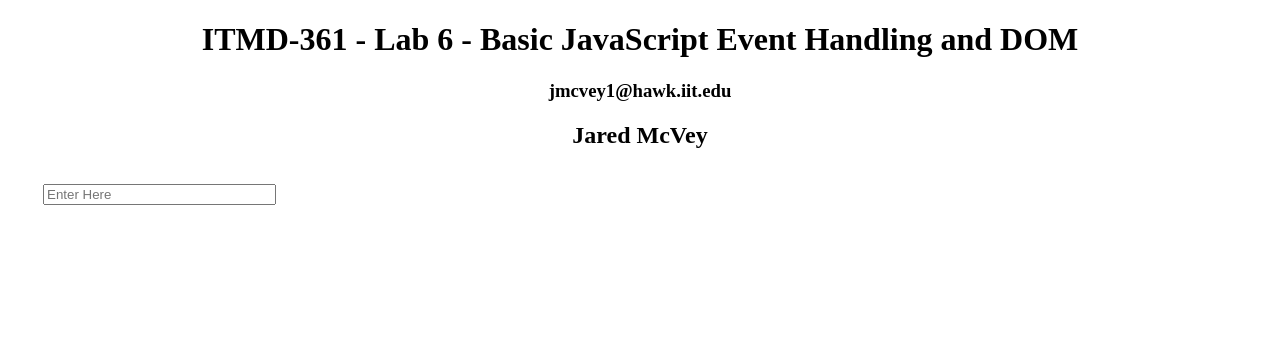
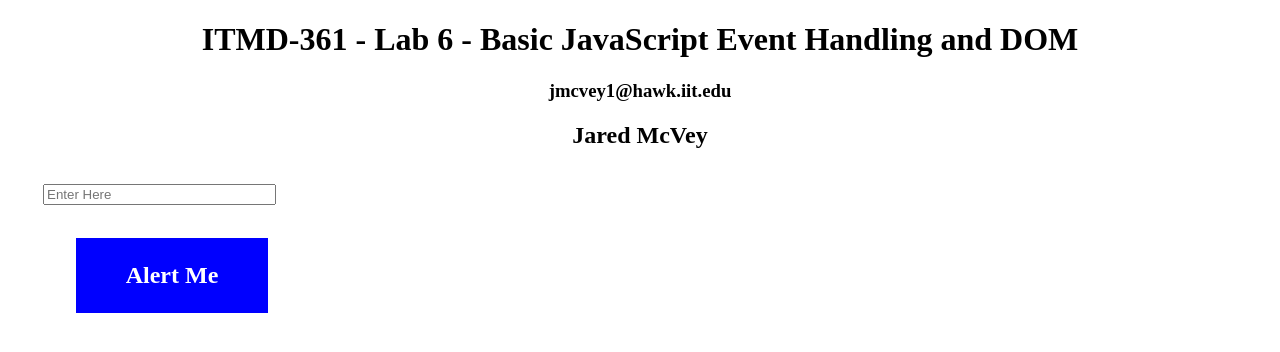
Before and after one commit to Darthseid/Lab6, a plain HTML site: page index.html in a window 1280 px wide. Drawn offline with Linux system fonts and the light colour scheme.

Commit message:
Added button

```diff
--- a/index.html
+++ b/index.html
@@ -14,6 +14,16 @@
       #entry {
     width: 90%;
   }
+       #button {
+    width: 144px;
+    text-align: center;
+    color: white;
+    background-color: blue;
+    padding: 1em;
+    margin: 33px;
+    font-size: 1.5em;
+    font-weight: 800;
+  }
     </style>
   </head>
   <body>
@@ -22,6 +32,8 @@
        <h2 class="centered">Jared McVey</h2>
     <div id="contain">
  <input id="entry" type="text" name="textentry" placeholder="Enter Here">
+      <div id="button">Alert Me</div>
+
   </div>
   <script src="script.js">  </script>
   </body>
```
